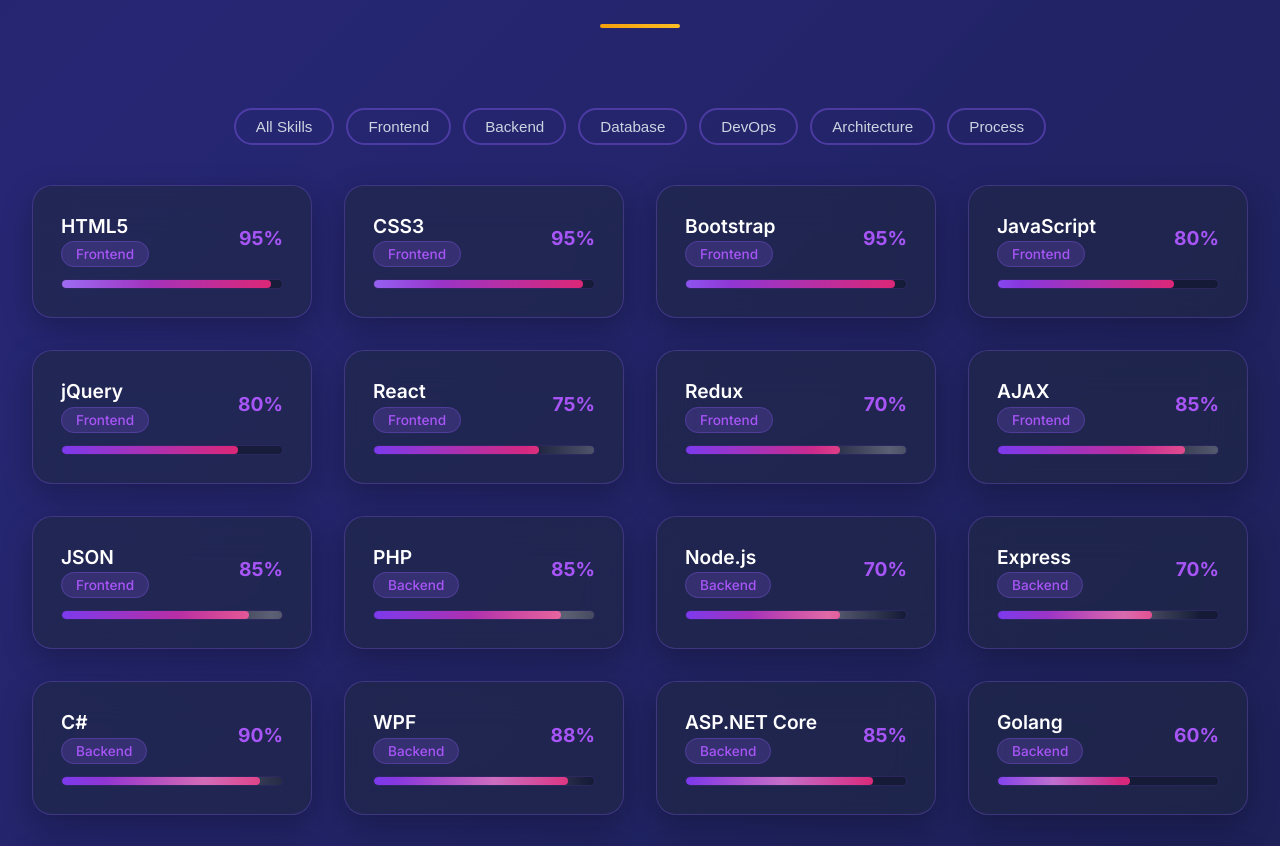
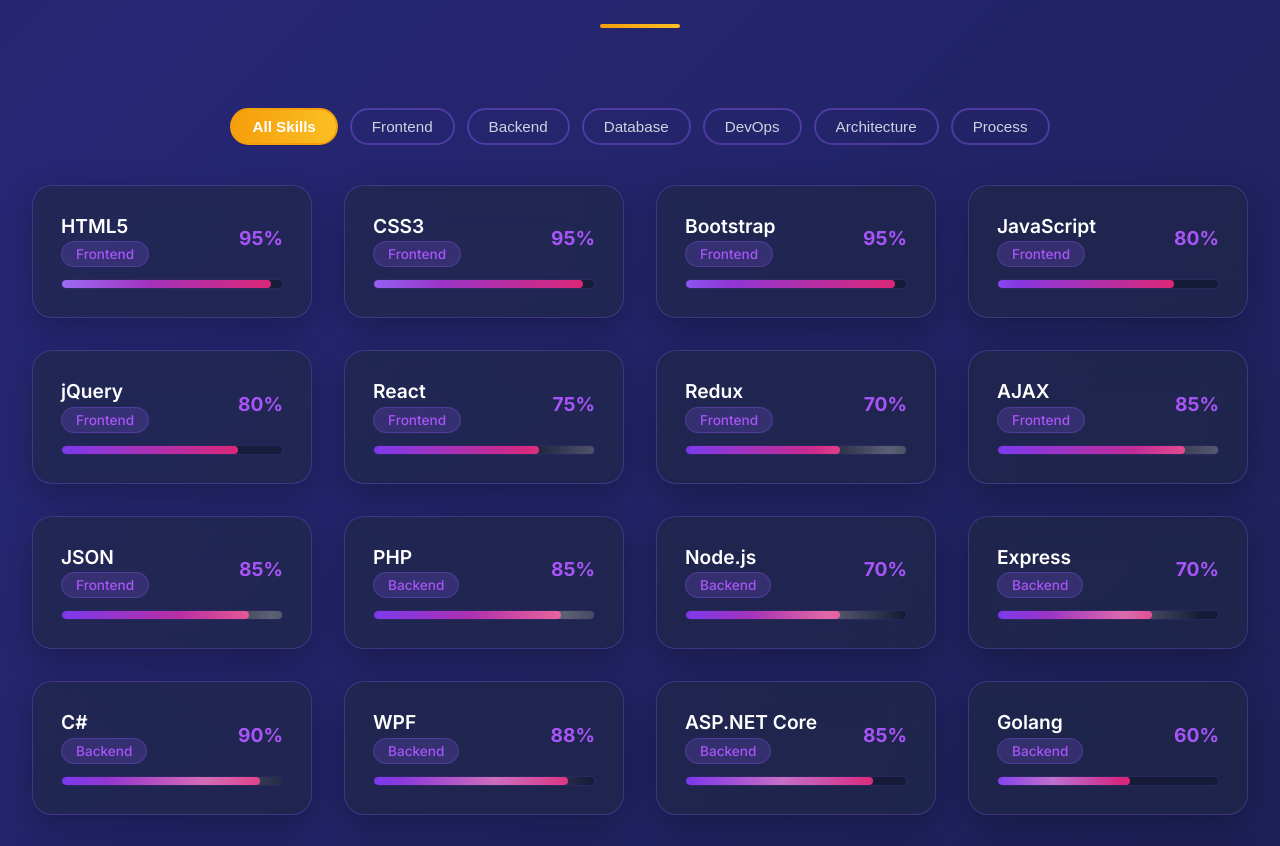
Before and after one commit to Tanjim-joy/My-portfolio, a React (Vite) app: page / in a window 1280 px wide. Shown: the part 4714-5560 px from the top of the page. Built offline with nearby package versions, Linux system fonts and the light colour scheme.

Commit message:
skiled filter added

```diff
--- a/src/portfolio.jsx
+++ b/src/portfolio.jsx
@@ -302,6 +302,12 @@
   const filteredSkills = activeSkillCategory === 'All Skills'
   ? skills
   : skills.filter(s => s.category === activeSkillCategory);
+
+  // console.log('Skills Filter Debug:', {
+  //   activeSkillCategory,
+  //   skillsCount: skills.length,
+  //   filteredCount: filteredSkills.length
+  // });
 
 
 
@@ -1703,14 +1709,14 @@
           <div style={{ maxWidth: '1400px', margin: '0 auto', position: 'relative', zIndex: 1 }}>
             <motion.div
               initial={{ opacity: 0, y: 30 }}
-              whileInView={{ opacity: 1, y: 0 }}
+              animate={{ opacity: 1, y: 0 }}
               transition={{ duration: 0.8 }}
               viewport={{ once: true, margin: '-100px' }}
               style={{ textAlign: 'center', marginBottom: 'clamp(3rem, 8vw, 5rem)' }}
             >
               <motion.span
                 initial={{ opacity: 0 }}
-                whileInView={{ opacity: 1 }}
+                animate={{ opacity: 1 }}
                 viewport={{ once: true }}
                 style={{
                   display: 'inline-block',
@@ -1750,7 +1756,8 @@
             {/* Category Filter */}
             <motion.div
               initial={{ opacity: 0, y: 20 }}
-              whileInView={{ opacity: 1, y: 0 }}
+              animate={{ opacity: 1, y: 0 }}
+              transition={{ delay: 0.8 }}
               viewport={{ once: true }}
               style={{
                 display: 'flex',
@@ -1765,25 +1772,21 @@
                   key={cat}
                   whileHover={{ scale: 1.05 }}
                   whileTap={{ scale: 0.95 }}
-                  onClick={() => setActiveSkillCategory(cat === filteredSkills ? 'All Skills' : cat)}
+                  onClick={() => setActiveSkillCategory(cat)}
                   style={{
                     padding: '0.5rem 1.25rem',
-                    background: 'transparent',
-                    border: `2px solid ${isDarkMode ? 'rgba(139, 92, 246, 0.4)' : 'rgba(124, 58, 237, 0.3)'}`,
+                    background: activeSkillCategory === cat
+                      ? 'linear-gradient(90deg, #f59e0b, #fbbf24)'
+                      : 'transparent',
+                    border: `2px solid ${activeSkillCategory === cat
+                      ? '#f59e0b'
+                      : (isDarkMode ? 'rgba(139, 92, 246, 0.4)' : 'rgba(124, 58, 237, 0.3)')}`,
                     borderRadius: '9999px',
-                    color: isDarkMode ? '#cbd5e1' : '#475569',
+                    color: activeSkillCategory === cat ? 'white' : (isDarkMode ? '#cbd5e1' : '#475569'),
                     fontSize: 'clamp(0.8rem, 2vw, 0.95rem)',
-                    fontWeight: 500,
+                    fontWeight: activeSkillCategory === cat ? 600 : 500,
                     cursor: 'pointer',
                     transition: 'all 0.2s ease'
-                  }}
-                  onMouseEnter={(e) => {
-                    e.currentTarget.style.borderColor = '#a855f7';
-                    e.currentTarget.style.color = '#a855f7';
-                  }}
-                  onMouseLeave={(e) => {
-                    e.currentTarget.style.borderColor = isDarkMode ? 'rgba(139, 92, 246, 0.4)' : 'rgba(124, 58, 237, 0.3)';
-                    e.currentTarget.style.color = isDarkMode ? '#cbd5e1' : '#475569';
                   }}
                 >
                   {cat}
@@ -1794,8 +1797,8 @@
             <motion.div
               variants={containerVariants}
               initial="hidden"
-              whileInView="show"
-              viewport={{ once: true, margin: '-100px' }}
+              animate="show" // Fixed typo and changed from whileInView to animate
+              transition={{ delay: 0.8 }}
               style={{
                 display: 'grid',
                 gridTemplateColumns: 'repeat(auto-fit, minmax(280px, 1fr))',
@@ -1888,6 +1891,23 @@
                   </div>
                 </motion.div>
               ))}
+
+              {filteredSkills.length === 0 && (
+                <motion.div
+                  initial={{ opacity: 0, scale: 0.9 }}
+                  animate={{ opacity: 1, scale: 1 }}
+                  style={{
+                    textAlign: 'center',
+                    padding: '3rem',
+                    color: isDarkMode ? '#cbd5e1' : '#475569',
+                    fontSize: '1.1rem'
+                  }}
+                >
+                  <Code style={{ width: 48, height: 48, margin: '0 auto 1rem', opacity: 0.5 }} />
+                  <p>এই ক্যাটাগরিতে কোনো স্কিল পাওয়া যায়নি।</p>
+                  <p style={{ fontSize: '0.9rem', opacity: 0.7 }}>সব স্কিল দেখতে "All Skills" সিলেক্ট করুন।</p>
+                </motion.div>
+              )}
             </motion.div>
           </div>
         </section>
```
